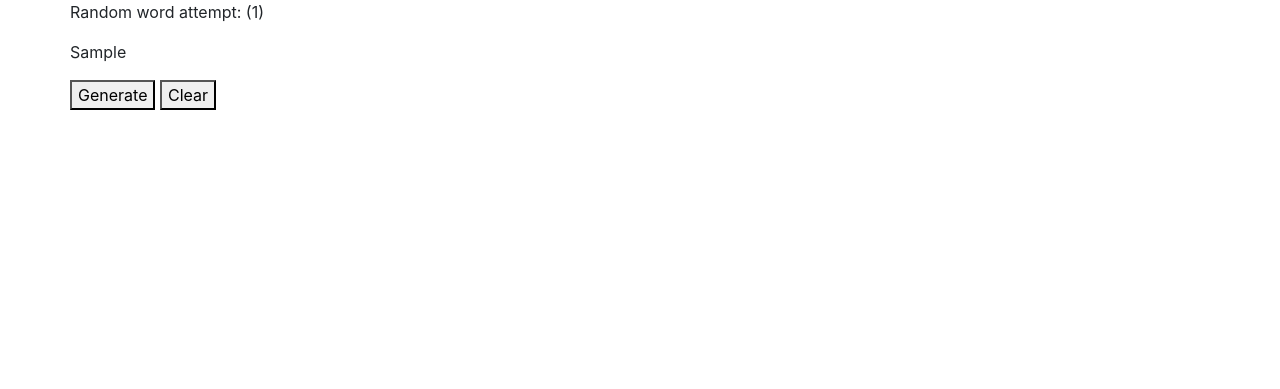
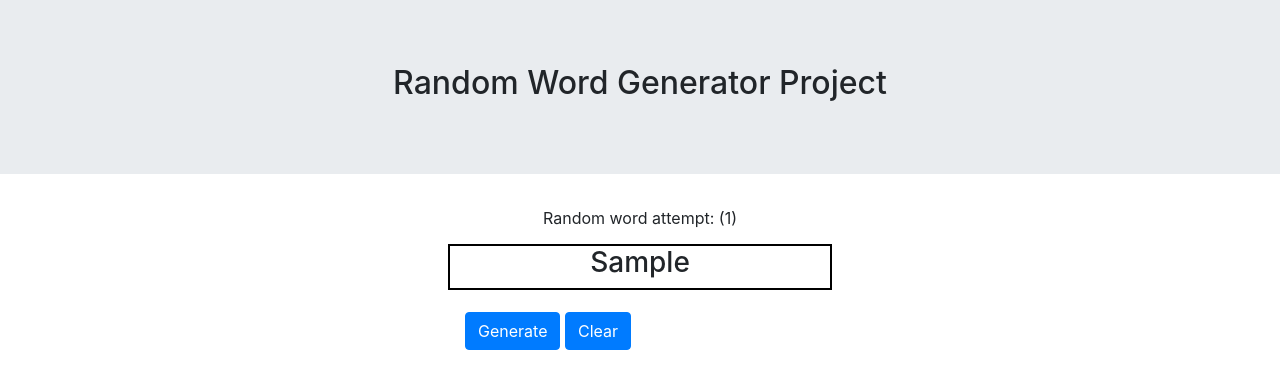
Before and after one commit to cculver81/codingdojo_python_randomnumgen, a Django app: template random_wordAPP/templates/index.html in a window 1280 px wide. Shown: the top 389 px of the page. Run offline with Django 3.2, Linux system fonts and the light colour scheme; the template is opened without the code that fills it: most values are stand-ins (such as "Sample title", 1, 10 or a date in 2020); parts of the project's set-up code (start-up, migrations or seed data) failed here and were passed over; some libraries are stand-ins or nearby versions.

Commit message:
UI objectives completed, just need to update views.clear_counter to clear session values onclick with Clear button

```diff
--- a/random_wordAPP/templates/index.html
+++ b/random_wordAPP/templates/index.html
@@ -4,27 +4,49 @@
     <meta charset="UTF-8">
     <meta name="viewport" content="width=device-width, initial-scale=1.0">
     <link rel='stylesheet' href="https://stackpath.bootstrapcdn.com/bootstrap/4.4.1/css/bootstrap.min.css">
+
     <!-- {% load static %}
     <link rel="stylesheet" href="{% static 'css/style.css' %}">  -->
     <style>
-
+        .outlined{
+            outline: 2px solid black;
+        }
     </style>
 
-    <title>Document</title>
+    <title>Random Word Generator</title>
 </head>
 <body>
-    <div class="container">
-        <div class="row" id="msg">
-            <p>Random word attempt: ({{ counter }})</p>
+    <header class="jumbotron jumbotron-fluid text-center">
+        <h2>Random Word Generator Project</h2>
+    </header>
+
+    <main class="container">
+        <div class="row">
+            <div class="col-sm-4"></div>
+            <div class="col-sm-4 text-center">
+                <p>Random word attempt: ({{ counter }})</p>
+            </div>
+            <div class="col-sm-4"></div>
         </div>
-        <div class="row" id="ranNumForm">
-            <form>
-                <p>{{ random_string }}</p>
-                <button class="" onclick="window.location.href = 'https://localhost:8000/;'">Generate</button>
-                <button class="" onclick="window.location.href='https://localhost:8000/clear_counter;'">Clear</button>
-
-            </form>
+        <div class="row">
+            <div class="col-sm-4"></div>
+            <div class="col-sm-4 text-center outlined">
+                <h3>{{ random_string }}</h3>
+            </div>
+            <div class="col-sm-4 text-center"></div>
         </div>
-    </div>
+        <br>
+        <div class="row">
+            <div class="col-sm-4"></div>
+            <div class="col-sm-4">
+                <form>
+                    <button class="btn btn-primary" onclick="window.location.href = 'https://localhost:8000/;'">Generate</button>
+                    <button class="btn btn-primary" onclick="window.location.href='https://localhost:8000/clear_counter;'">Clear
+                    </button>
+                </form>
+            </div>
+            <div class="col-sm-4 text-center"></div>
+        </div>
+    </main>
 </body>
 </html>
--- a/random_wordAPP/urls.py
+++ b/random_wordAPP/urls.py
@@ -2,6 +2,6 @@ from django.urls import path
 from . import views
 
 urlpatterns = [
-    path('', views.index)
+    path('', views.index),
     path('clear_counter', views.clr_cntr)
 ]
```
Also changed, not shown: db.sqlite3.
